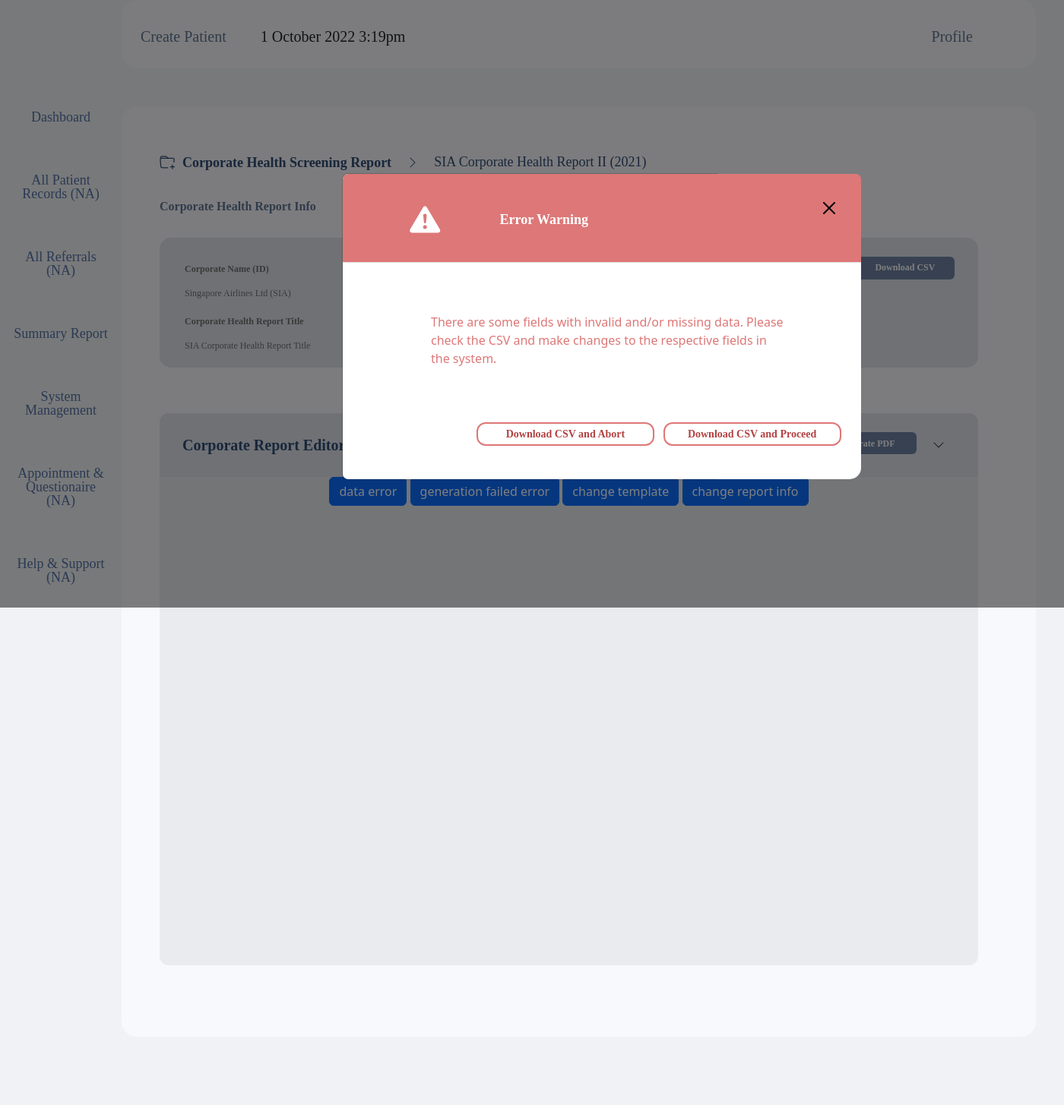
After one commit to JoelTanCH/mesh_pf, a Django app: page /home/healthReportInfo/draftGeneratedPage/ in a window 1400 px wide, after a click on "data error". The commit adds this page. Shown: the whole page at 76% size. Run offline with Django 4.2, Linux system fonts and the light colour scheme; some libraries are stand-ins or nearby versions.

Commit message:
four warning pop ups

```diff
--- a/mysite/main/urls.py
+++ b/mysite/main/urls.py
@@ -7,7 +7,7 @@ urlpatterns = [
     path('setting/', views.setting, name='settings page'),
     path('summaryReport/', views.summaryReport, name='summary report page'),
     path('healthReportInfo/', views.healthReportInfo, name='health-report-info'),
-    path('reportEditor/', views.reportEditor, name='report editor'),
+    path('healthReportInfo/draftGeneratedPage/', views.draftGeneratedPage, name='draft generated page'),
    path('update_nbatches', views.update_nbatches, name='update-nbatches'),
    path('summaryReport/get_nbatches', views.get_nbatches, name='get-nbatches'),
 ]
--- a/mysite/main/views.py
+++ b/mysite/main/views.py
@@ -54,6 +54,6 @@ def healthReportInfo(response):
     props = {}
     return render(response, "healthReportInfo.html", props)
 
-def reportEditor(response):
+def draftGeneratedPage(response):
     props = {}
-    return render(response, "reportEditor.html", props)
+    return render(response, "draftGeneratedPage.html", props)
--- /dev/null
+++ b/mysite/templates/draftGeneratedPage.html
@@ -0,0 +1,593 @@
+{% extends 'base.html' %} {% block content %}
+<style>
+  .header {
+    font-family: Poppins;
+    font-size: 18px;
+    font-weight: 600;
+    line-height: 14px;
+    letter-spacing: 0em;
+    text-align: left;
+    color: #314c74;
+    margin-top: 7px;
+    margin-left: 10px;
+  }
+  .info-heading {
+    height: 32.094635009765625px;
+    width: 533.0104370117188px;
+    left: 299.7646484375px;
+    top: 217.8798828125px;
+    font-family: Poppins;
+    font-size: 16px;
+    font-weight: 600;
+    line-height: 14px;
+    letter-spacing: 0em;
+    text-align: left;
+    color: #617594;
+    text-align: left;
+    justify-content: left;
+  }
+  .top-ctn {
+    justify-content: left;
+    margin-top: -400px;
+    margin-left: -250px;
+  }
+  .chevron {
+    margin-left: 20px;
+  }
+  .company-report-name {
+    font-family: Poppins;
+    font-size: 18px;
+    font-weight: 400;
+    line-height: 20px;
+    letter-spacing: 0em;
+    text-align: left;
+    height: 46px;
+    width: 427.2080078125px;
+    left: 642.7412109375px;
+    top: 169.65625px;
+    color: #314c74;
+    margin-top: 3px;
+    margin-left: 20px;
+  }
+  .info-block {
+    height: 171.09292602539062px;
+    width: 1077.1351318359375px;
+    left: 299.943359375px;
+    top: 263.57275390625px;
+    border-radius: 15px;
+    background-color: #dfe3ea;
+  }
+  .report-prop {
+    height: 22.0791015625px;
+    width: 197.63427734375px;
+    left: 334.97412109375px;
+    top: 297.52197265625px;
+    font-family: Poppins;
+    font-size: 12px;
+    font-weight: 700;
+    line-height: 15px;
+    letter-spacing: 0em;
+    text-align: left;
+    color: #717171;
+  }
+  .input-report-prop {
+    height: 28.689281463623047px;
+    width: 497.80096435546875px;
+    left: 334.97412109375px;
+    top: 382.7646484375px;
+    font-family: Poppins;
+    font-size: 12px;
+    font-weight: 500;
+    line-height: 15px;
+    letter-spacing: 0em;
+    text-align: left;
+    color: #717171;
+  }
+  .download-csv {
+    height: 30.381864547729492px;
+    width: 130.93368530273438px;
+    left: 1215.1025390625px;
+    top: 289.8447265625px;
+    border-radius: 6px;
+    background-color: #6f83a5;
+    border: 0px;
+    color: white;
+  }
+  .report-editor-tools {
+    height: 83.36266326904297px;
+    width: 1077px;
+    left: 299.76953125px;
+    top: 494.64306640625px;
+    background-color: #dfe3ea;
+    border-radius: 12px 12px 0px 0px;
+    margin-left: -250px;
+  }
+  .gen-draft {
+    height: 29.232547760009766px;
+    width: 130.93368530273438px;
+    left: 1215.1025390625px;
+    top: 522.40625px;
+    border-radius: 6px;
+    border: 0px;
+    font-family: Poppins;
+    font-size: 12px;
+    font-weight: 600;
+    line-height: 14px;
+    letter-spacing: 0em;
+    text-align: center;
+    background-color: #6f83a5;
+    color: white;
+  }
+  .report-view {
+    height: 643.8424682617188px;
+    width: 1077px;
+    left: 299.771484375px;
+    top: 578.02978515625px;
+    background: #e9ebef;
+    border-radius: 0px 0px 12px 12px;
+    margin-left: -250px;
+  }
+  .modal {
+    margin-top: 200px;
+  }
+  .modal-header {
+    height: 117.37568664550781px;
+    width: 681.9871826171875px;
+    background-color: #de7777;
+  }
+
+  .modal-body {
+    height: 284.62px;
+    width: 682px;
+    border-radius: 0 0 15px 15px;
+    background-color: #ffffff;
+  }
+  .modal-text {
+    color: #de7777;
+    height: 143.82505798339844px;
+    width: 470.2766723632812px;
+    left: 65.78125px;
+    top: 202.16015625px;
+    text-align: left;
+    margin-top: 50px;
+    margin-left: 100px;
+  }
+  .modal-title {
+    color: #ffffff;
+    font-family: Poppins;
+    font-size: 18px;
+    font-weight: 600;
+    line-height: 10px;
+    letter-spacing: 0em;
+    text-align: left;
+    height: 117.37568664550781px;
+    width: 377.98834228515625px;
+    margin-top: 110px;
+  }
+  .warning-btn {
+    height: 30.382007598876953px;
+    width: 233.900390625px;
+    left: 153.533447265625px;
+    top: 328.25390625px;
+    border-radius: 12px;
+    border: 2px solid #de7777;
+    font-family: Poppins;
+    font-size: 14px;
+    font-weight: 600;
+    line-height: 11px;
+    letter-spacing: 0em;
+    text-align: center;
+    color: #B24141;
+    text-align: center;
+    padding:8px;
+  }
+
+  .btm-btn {
+    display: flex;
+    flex-direction: row;
+    margin-left:160px
+  }
+</style>
+<div style="display: flex; flex-direction: column;">
+  <div class="top-ctn">
+    <div>
+      <div class="breadcrumb" style="padding-top: 10rem;">
+        <span class="dashboard-icon material-symbols-outlined text-blue-01">
+          <svg
+            xmlns="http://www.w3.org/2000/svg"
+            width="20"
+            height="20"
+            fill="currentColor"
+            class="bi bi-folder-plus"
+            viewBox="0 0 16 16"
+            color="#314C74"
+          >
+            <path
+              d="m.5 3 .04.87a1.99 1.99 0 0 0-.342 1.311l.637 7A2 2 0 0 0 2.826 14H9v-1H2.826a1 1 0 0 1-.995-.91l-.637-7A1 1 0 0 1 2.19 4h11.62a1 1 0 0 1 .996 1.09L14.54 8h1.005l.256-2.819A2 2 0 0 0 13.81 3H9.828a2 2 0 0 1-1.414-.586l-.828-.828A2 2 0 0 0 6.172 1H2.5a2 2 0 0 0-2 2zm5.672-1a1 1 0 0 1 .707.293L7.586 3H2.19c-.24 0-.47.042-.683.12L1.5 2.98a1 1 0 0 1 1-.98h3.672z"
+            />
+            <path
+              d="M13.5 10a.5.5 0 0 1 .5.5V12h1.5a.5.5 0 1 1 0 1H14v1.5a.5.5 0 1 1-1 0V13h-1.5a.5.5 0 0 1 0-1H13v-1.5a.5.5 0 0 1 .5-.5z"
+            />
+          </svg>
+        </span>
+        <li class="header">
+          Corporate Health Screening Report
+          <a href="/"></a>
+        </li>
+        <p class="chevron">
+          <span class="material-symbols-outlined">
+            <svg
+              xmlns="http://www.w3.org/2000/svg"
+              width="16"
+              height="16"
+              fill="currentColor"
+              class="bi bi-chevron-right"
+              viewBox="0 0 16 16"
+              color="#314C74"
+            >
+              <path
+                fill-rule="evenodd"
+                d="M4.646 1.646a.5.5 0 0 1 .708 0l6 6a.5.5 0 0 1 0 .708l-6 6a.5.5 0 0 1-.708-.708L10.293 8 4.646 2.354a.5.5 0 0 1 0-.708z"
+              />
+            </svg>
+          </span>
+        </p>
+        <div class="company-report-name">
+          SIA Corporate Health Report II (2021)
+        </div>
+      </div>
+    </div>
+    <p class="info-heading">
+      Corporate Health Report Info
+    </p>
+    <div
+      class="info-block"
+      style="display: flex; flex: 100%; flex-direction: row;"
+    >
+      <div
+        style="
+          width: 45%;
+          display: flex;
+          flex-direction: column;
+          margin-top: 33.95px;
+          margin-left: 33.05px;
+        "
+      >
+        <div style="height: 50%; display: flex; flex-direction: column;">
+          <p class="report-prop">Corporate Name (ID)</p>
+          <p class="input-report-prop">Singapore Airlines Ltd (SIA)</p>
+        </div>
+        <div style="height: 50%; display: flex; flex-direction: column;">
+          <p class="report-prop">Corporate Health Report Title</p>
+          <p class="input-report-prop">SIA Corporate Health Report Title</p>
+        </div>
+      </div>
+      <div
+        style="
+          width: 45%;
+          display: flex;
+          flex-direction: column;
+          margin-top: 33.95px;
+          margin-left: 33.05px;
+        "
+      >
+        <div style="height: 50%; display: flex; flex-direction: column;">
+          <p class="report-prop">Report Type</p>
+          <p class="input-report-prop">Corporate Basic</p>
+        </div>
+        <div style="height: 50%; display: flex; flex-direction: column;">
+          <p class="report-prop">Batches included in Corporate Report</p>
+          <p
+            class="input-report-prop"
+            style="text-decoration: underline; color: blue;"
+          >
+            Batch C (2021,June), Batch D (2021,August)
+          </p>
+        </div>
+      </div>
+      <div style="width: 10%; margin-top: 25px; margin-left: -120px;">
+        <button class="download-csv">
+          <p
+            style="
+              font-family: Poppins;
+              font-size: 12px;
+              font-weight: 600;
+              line-height: 14px;
+              letter-spacing: 0em;
+              text-align: center;
+              justify-content: center;
+              margin-top: 6px;
+            "
+          >
+            Download CSV
+          </p>
+        </button>
+      </div>
+    </div>
+  </div>
+  <div style="height: 59.98px;"></div>
+  <div class="report-editor-tools">
+    <div
+      style="
+        display: flex;
+        flex-direction: row;
+        justify-content: center;
+        margin-top: 5px;
+      "
+    >
+      <div style="width: 55%; padding: 30px;">
+        <p
+          style="
+            font-family: Poppins;
+            font-size: 20px;
+            font-weight: 600;
+            line-height: 14px;
+            letter-spacing: 0em;
+            text-align: left;
+            color: #314c74;
+          "
+        >
+          Corporate Report Editor
+        </p>
+      </div>
+      <div
+        style="
+          width: 45%;
+          display: flex;
+          flex-direction: row;
+          margin-top: 20px;
+        "
+      >
+        <div>
+          <select
+            class="btn btn-secondary dropdown-toggle"
+            aria-label="Default select example"
+            style="
+              height: 30.381864547729492px;
+              width: 130.94744873046875px;
+              left: 942.1669921875px;
+              top: 521.82421875px;
+              border-radius: 6px;
+              border: 2px solid #6f83a5;
+              background: linear-gradient(0deg, #e8ebef, #e8ebef);
+              color: #60769c;
+              font-family: Poppins;
+              font-size: 12px;
+              font-weight: 600;
+              line-height: 14px;
+              letter-spacing: 0em;
+              text-align: left;
+            "
+          >
+            <option style="text-align: center;" value="1">Template I</option>
+            <option style="text-align: center;" value="2">Template II</option>
+            <option style="text-align: center;" value="3">Template III</option>
+            <option style="text-align: center;" value="3">Template IV</option>
+          </select>
+        </div>
+        <div style="margin-left: 5.51px;">
+          <button class="gen-draft" style="background-color: #6f83a5;">
+            Email Report
+          </button>
+        </div>
+        <div style="margin-left: 5.51px;">
+          <button class="gen-draft">
+            Generate PDF
+          </button>
+        </div>
+        <div style="margin-left: 20.51px; margin-top: 3px;">
+          <svg
+            xmlns="http://www.w3.org/2000/svg"
+            width="16"
+            height="16"
+            fill="currentColor"
+            class="bi bi-chevron-down"
+            viewBox="0 0 16 16"
+          >
+            <path
+              fill-rule="evenodd"
+              d="M1.646 4.646a.5.5 0 0 1 .708 0L8 10.293l5.646-5.647a.5.5 0 0 1 .708.708l-6 6a.5.5 0 0 1-.708 0l-6-6a.5.5 0 0 1 0-.708z"
+            />
+          </svg>
+        </div>
+      </div>
+    </div>
+  </div>
+  <div class="report-view">
+    <button
+      type="button"
+      class="btn btn-primary"
+      data-bs-toggle="modal"
+      data-bs-target="#exampleModal"
+    >
+      data error
+    </button>
+    <div
+      class="modal fade"
+      id="exampleModal"
+      tabindex="-1"
+      aria-labelledby="exampleModalLabel"
+      aria-hidden="true"
+    >
+      <div class="modal-dialog">
+        <div class="modal-content">
+          <div class="modal-header">
+            <svg xmlns="http://www.w3.org/2000/svg" width="46.41" height="40" fill="white" class="bi bi-exclamation-triangle-fill" viewBox="0 0 16 16"
+            style="margin: 38.01px 74.66px 35.37px 69.41px;">
+              <path d="M8.982 1.566a1.13 1.13 0 0 0-1.96 0L.165 13.233c-.457.778.091 1.767.98 1.767h13.713c.889 0 1.438-.99.98-1.767L8.982 1.566zM8 5c.535 0 .954.462.9.995l-.35 3.507a.552.552 0 0 1-1.1 0L7.1 5.995A.905.905 0 0 1 8 5zm.002 6a1 1 0 1 1 0 2 1 1 0 0 1 0-2z"/>
+            </svg>
+            <h5 class="modal-title" id="exampleModalLabel">Error Warning</h5>
+            <button
+              type="button"
+              class="btn-close"
+              data-bs-dismiss="modal"
+              aria-label="Close"
+              style="margin-right: 10px; margin-top:-35px; height:13.12px; color: white; opacity: 1;"
+            ></button>
+          </div>
+          <div class="modal-body">
+            <div class="modal-text">
+              There are some fields with invalid and/or missing data. Please
+              check the CSV and make changes to the respective fields in the
+              system.
+            </div>
+            <div class="btm-btn">
+              <div class="warning-btn">
+                Download CSV and Abort
+              </div>
+              <div style="width: 11.78px;"></div>
+              <div class="warning-btn">
+                Download CSV and Proceed
+              </div>
+            </div>
+          </div>
+        </div>
+      </div>
+    </div>
+    <button
+      type="button"
+      class="btn btn-primary"
+      data-bs-toggle="modal"
+      data-bs-target="#genFailed"
+    >
+      generation failed error
+    </button>
+    <div
+      class="modal fade"
+      id="genFailed"
+      tabindex="-1"
+      aria-labelledby="genFailedLabel"
+      aria-hidden="true"
+    >
+      <div class="modal-dialog">
+        <div class="modal-content">
+          <div class="modal-header">
+            <svg xmlns="http://www.w3.org/2000/svg" width="46.41" height="40" fill="white" class="bi bi-exclamation-triangle-fill" viewBox="0 0 16 16"
+            style="margin: 38.01px 74.66px 35.37px 69.41px;">
+              <path d="M8.982 1.566a1.13 1.13 0 0 0-1.96 0L.165 13.233c-.457.778.091 1.767.98 1.767h13.713c.889 0 1.438-.99.98-1.767L8.982 1.566zM8 5c.535 0 .954.462.9.995l-.35 3.507a.552.552 0 0 1-1.1 0L7.1 5.995A.905.905 0 0 1 8 5zm.002 6a1 1 0 1 1 0 2 1 1 0 0 1 0-2z"/>
+            </svg>
+            <h5 class="modal-title" id="genFailedLabel">Warning: Draft Generation Failed</h5>
+            <button
+              type="button"
+              class="btn-close"
+              data-bs-dismiss="modal"
+              aria-label="Close"
+              style="margin-right: 10px; margin-top:-35px; height:13.12px; color: white; opacity: 1;"
+            ></button>
+          </div>
+          <div class="modal-body">
+            <div class="modal-text">
+              Draft generation failed. Please contact MeshBio.
+            </div>
+            <div class="btm-btn">
+              <div class="warning-btn">
+                Close
+              </div>
+              <div style="width: 11.78px;"></div>
+              <div class="warning-btn">
+                Contact MeshBio
+              </div>
+            </div>
+          </div>
+        </div>
+      </div>
+    </div>
+    <button
+      type="button"
+      class="btn btn-primary"
+      data-bs-toggle="modal"
+      data-bs-target="#changedTemplate"
+    >
+      change template
+    </button>
+    <div
+      class="modal fade"
+      id="changedTemplate"
+      tabindex="-1"
+      aria-labelledby="changedTemplateLabel"
+      aria-hidden="true"
+    >
+      <div class="modal-dialog">
+        <div class="modal-content">
+          <div class="modal-header">
+            <svg xmlns="http://www.w3.org/2000/svg" width="46.41" height="40" fill="white" class="bi bi-exclamation-triangle-fill" viewBox="0 0 16 16"
+            style="margin: 38.01px 74.66px 35.37px 69.41px;">
+              <path d="M8.982 1.566a1.13 1.13 0 0 0-1.96 0L.165 13.233c-.457.778.091 1.767.98 1.767h13.713c.889 0 1.438-.99.98-1.767L8.982 1.566zM8 5c.535 0 .954.462.9.995l-.35 3.507a.552.552 0 0 1-1.1 0L7.1 5.995A.905.905 0 0 1 8 5zm.002 6a1 1 0 1 1 0 2 1 1 0 0 1 0-2z"/>
+            </svg>
+            <h5 class="modal-title" id="changedTemplateLabel">Warning: This cannot be undone.</h5>
+            <button
+              type="button"
+              class="btn-close"
+              data-bs-dismiss="modal"
+              aria-label="Close"
+              style="margin-right: 10px; margin-top:-35px; height:13.12px; color: white; opacity: 1;"
+            ></button>
+          </div>
+          <div class="modal-body">
+            <div class="modal-text">
+              Changing the Report Template or Reporting Units create new changes to this document. Are you sure you want to proceed?
+            </div>
+            <div class="btm-btn">
+              <div class="warning-btn">
+                Cancel
+              </div>
+              <div style="width: 11.78px;"></div>
+              <div class="warning-btn">
+                Proceed
+              </div>
+            </div>
+          </div>
+        </div>
+      </div>
+    </div>
+    <button
+      type="button"
+      class="btn btn-primary"
+      data-bs-toggle="modal"
+      data-bs-target="#changeInfo"
+    >
+      change report info
+    </button>
+    <div
+      class="modal fade"
+      id="changeInfo"
+      tabindex="-1"
+      aria-labelledby="changeInfoLabel"
+      aria-hidden="true"
+    >
+      <div class="modal-dialog">
+        <div class="modal-content">
+          <div class="modal-header">
+            <svg xmlns="http://www.w3.org/2000/svg" width="46.41" height="40" fill="white" class="bi bi-exclamation-triangle-fill" viewBox="0 0 16 16"
+            style="margin: 38.01px 74.66px 35.37px 69.41px;">
+              <path d="M8.982 1.566a1.13 1.13 0 0 0-1.96 0L.165 13.233c-.457.778.091 1.767.98 1.767h13.713c.889 0 1.438-.99.98-1.767L8.982 1.566zM8 5c.535 0 .954.462.9.995l-.35 3.507a.552.552 0 0 1-1.1 0L7.1 5.995A.905.905 0 0 1 8 5zm.002 6a1 1 0 1 1 0 2 1 1 0 0 1 0-2z"/>
+            </svg>
+            <h5 class="modal-title" id="changeInfoLabel">Warning: This cannot be undone.</h5>
+            <button
+              type="button"
+              class="btn-close"
+              data-bs-dismiss="modal"
+              aria-label="Close"
+              style="margin-right: 10px; margin-top:-35px; height:13.12px; color: white; opacity: 1;"
+            ></button>
+          </div>
+          <div class="modal-body">
+            <div class="modal-text">
+              Changing the Corporate Health Report Info create new changes to this document. Are you sure you want to proceed?
+            </div>
+            <div class="btm-btn">
+              <div class="warning-btn">
+                Cancel
+              </div>
+              <div style="width: 11.78px;"></div>
+              <div class="warning-btn">
+                Proceed
+              </div>
+            </div>
+          </div>
+        </div>
+      </div>
+    </div>
+  </div>
+</div>
+{% endblock %}
```
Also changed, not shown: mysite/templates/healthReportInfo.html (+7 -7 lines), mysite/templates/reportEditor.html (deleted, +0 -7 lines), mysite/templates/summaryReport.html (+7 -7 lines).
